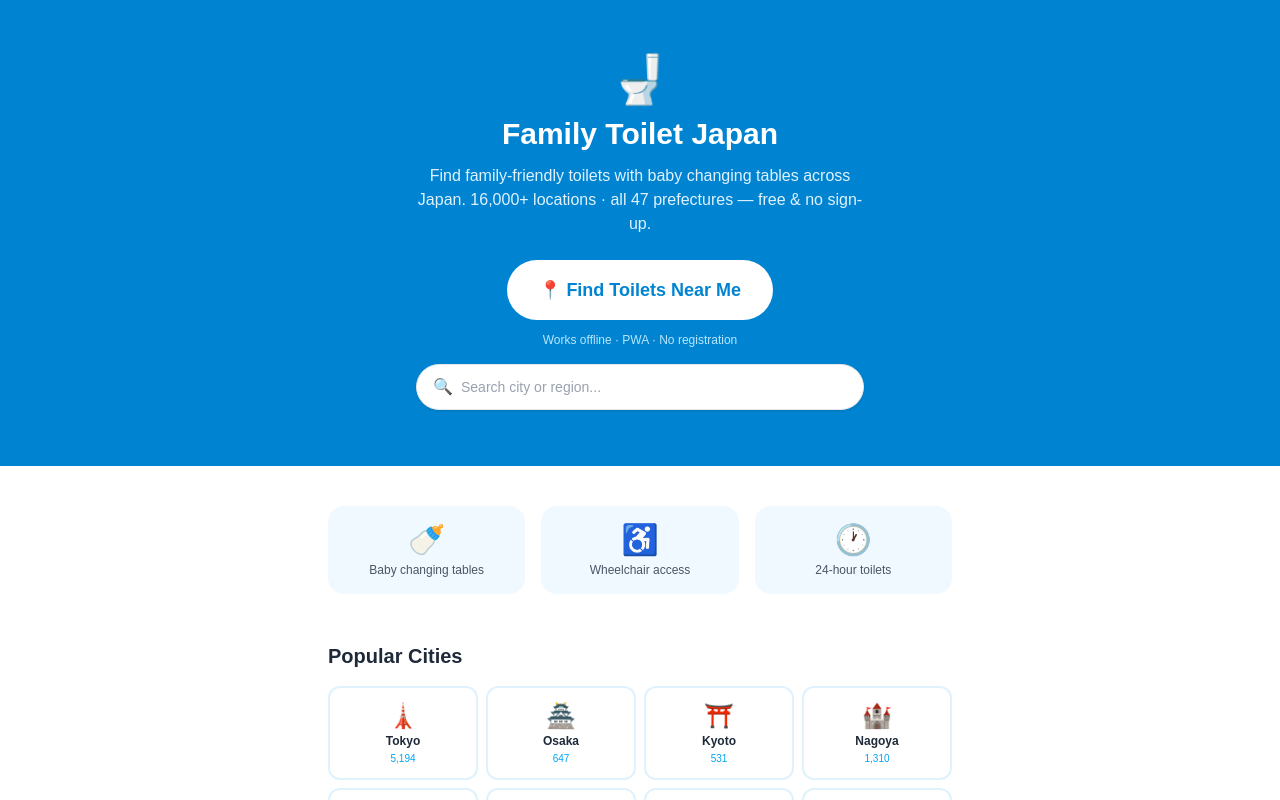
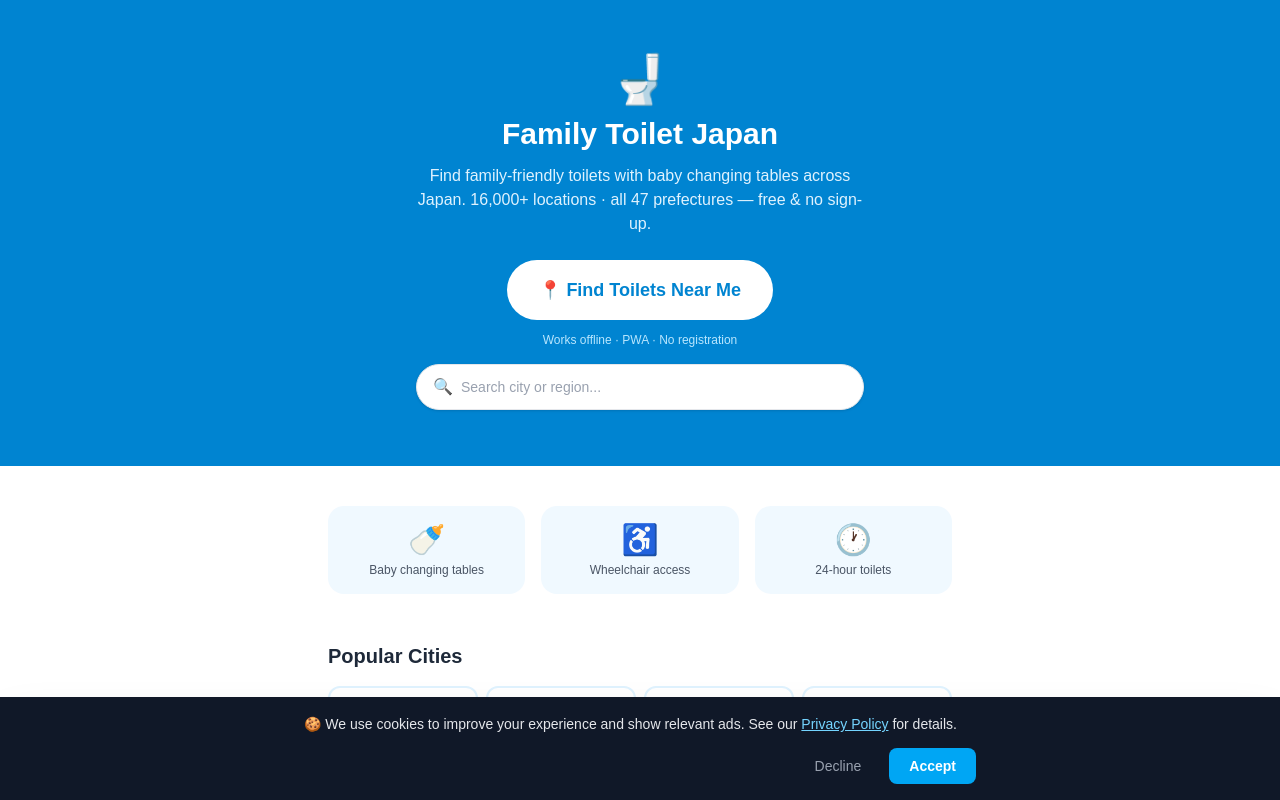
Before and after one commit to masharushama-art/family-toilet-japan, a Next.js app: page / in a window 1280 px wide. Shown: the top 800 px of the page. Built offline with nearby package versions, Linux system fonts and the light colour scheme.

Commit message:
Add cookie consent banner

```diff
--- /dev/null
+++ b/app/components/CookieConsent.tsx
@@ -0,0 +1,55 @@
+"use client";
+
+import { useState, useEffect } from "react";
+import Link from "next/link";
+
+const CONSENT_KEY = "ftj_cookie_consent";
+
+export default function CookieConsent() {
+  const [visible, setVisible] = useState(false);
+
+  useEffect(() => {
+    if (!localStorage.getItem(CONSENT_KEY)) setVisible(true);
+  }, []);
+
+  const accept = () => {
+    localStorage.setItem(CONSENT_KEY, "accepted");
+    setVisible(false);
+  };
+
+  const decline = () => {
+    localStorage.setItem(CONSENT_KEY, "declined");
+    setVisible(false);
+  };
+
+  if (!visible) return null;
+
+  return (
+    <div className="fixed bottom-0 left-0 right-0 z-[2000] bg-gray-900 text-white px-5 py-4 shadow-2xl">
+      <div className="max-w-2xl mx-auto flex flex-col gap-3">
+        <p className="text-sm text-gray-200 leading-relaxed">
+          🍪 We use cookies to improve your experience and show relevant ads.
+          See our{" "}
+          <Link href="/privacy" className="underline text-sky-300 hover:text-sky-200">
+            Privacy Policy
+          </Link>{" "}
+          for details.
+        </p>
+        <div className="flex gap-3 justify-end">
+          <button
+            onClick={decline}
+            className="text-sm text-gray-400 hover:text-gray-200 px-4 py-2 rounded-lg transition-colors"
+          >
+            Decline
+          </button>
+          <button
+            onClick={accept}
+            className="text-sm bg-sky-500 hover:bg-sky-400 text-white font-semibold px-5 py-2 rounded-lg transition-colors"
+          >
+            Accept
+          </button>
+        </div>
+      </div>
+    </div>
+  );
+}
--- a/app/layout.tsx
+++ b/app/layout.tsx
@@ -3,6 +3,7 @@ import { Geist, Geist_Mono } from "next/font/google";
 import "./globals.css";
 import { I18nProvider } from "./i18n/provider";
 import InstallBanner from "./components/InstallBanner";
+import CookieConsent from "./components/CookieConsent";
 
 
 const geistSans = Geist({
@@ -80,6 +81,7 @@ export default function RootLayout({
       <body className="min-h-full flex flex-col">
         <I18nProvider>{children}</I18nProvider>
         <InstallBanner />
+        <CookieConsent />
       </body>
     </html>
   );
```
